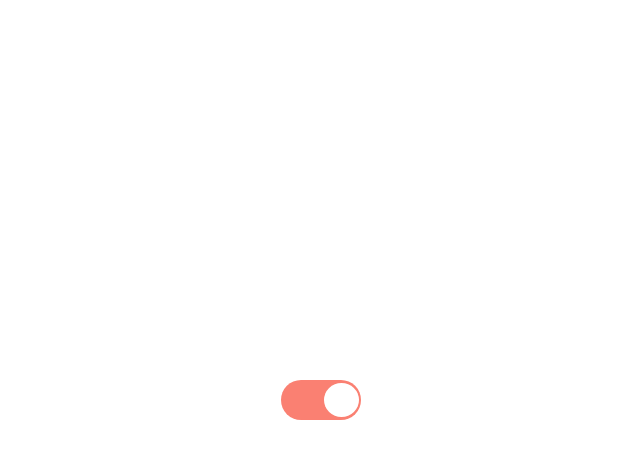
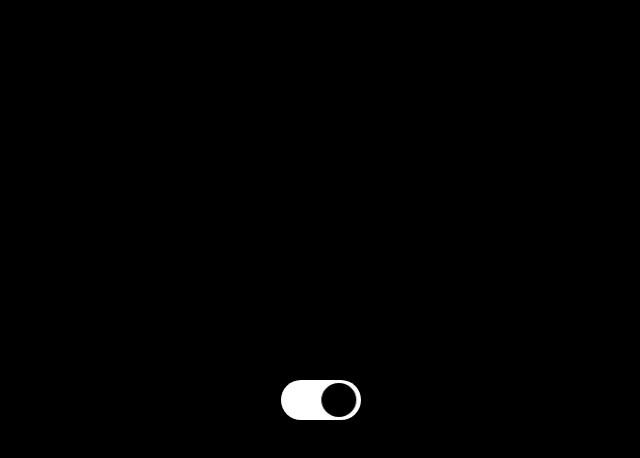
Before and after one commit to ssivapaul/dark-mode-toggle, a plain HTML site: page index.html in a window 1280 px wide. Both pictures are taken after a click on the label 640 px from the left and 400 px from the top of the page. Shown: the whole page, without its empty margins (319-959 px from the left). Drawn offline with Linux system fonts and the light colour scheme.

Commit message:
final commit

```diff
--- a/index.html
+++ b/index.html
@@ -11,5 +11,6 @@
     <label class="label" for="dark-mode">
       <div class="circle"></div>
     </label>
+    <script src="index.js"></script>
   </body>
 </html>
--- a/style.css
+++ b/style.css
@@ -15,7 +15,7 @@ body {
   position: absolute;
   width: 80px;
   height: 40px;
-  background-color: lightgray;
+  background-color: black;
   border-radius: 20px;
   cursor: pointer;
 }
@@ -32,11 +32,12 @@ body {
 }
 
 .input:checked + .label {
-  background-color: salmon;
+  background-color: white;
 }
 
 .input:checked + .label .circle {
-  animation: toggleOn 1s linear forwards;
+  animation: toggleOn 3s linear forwards;
+  background-color: black;
 }
 
 .input + .label .circle {
```
Also changed, not shown: 1 other file.
